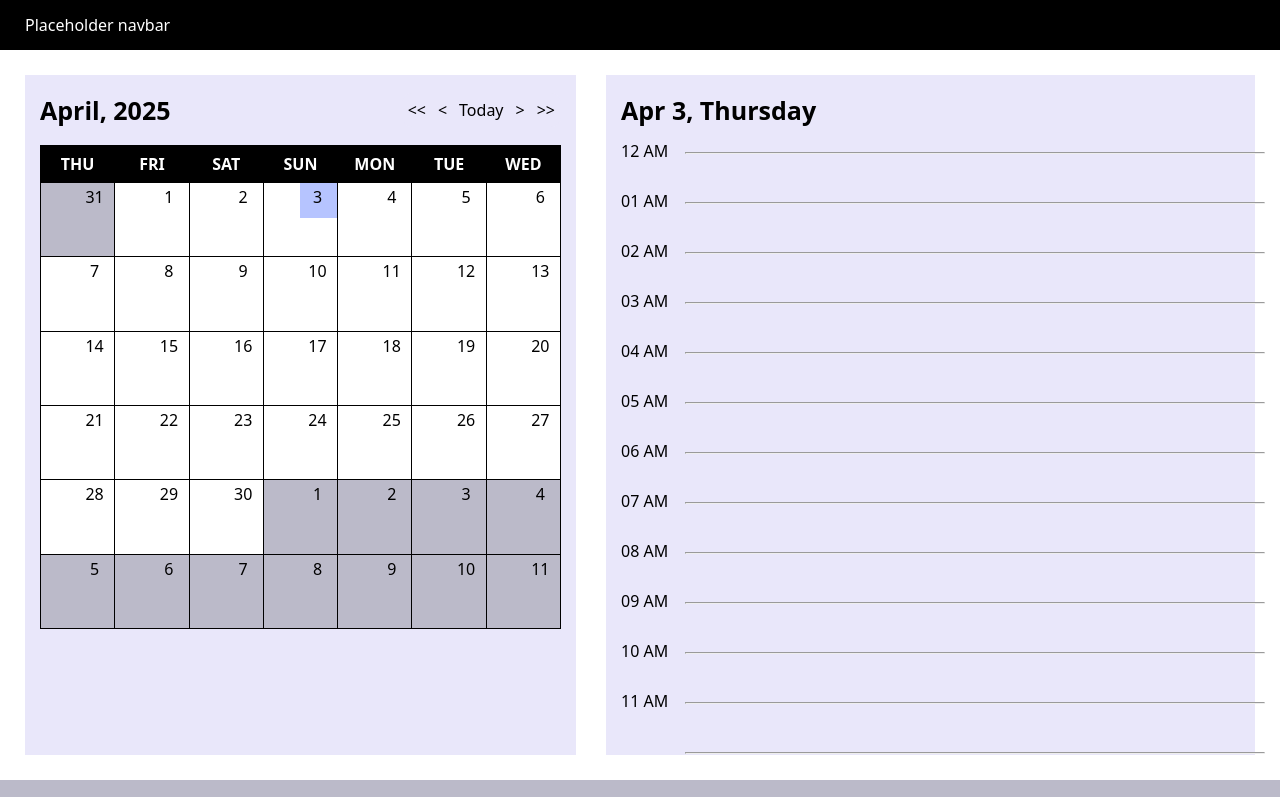
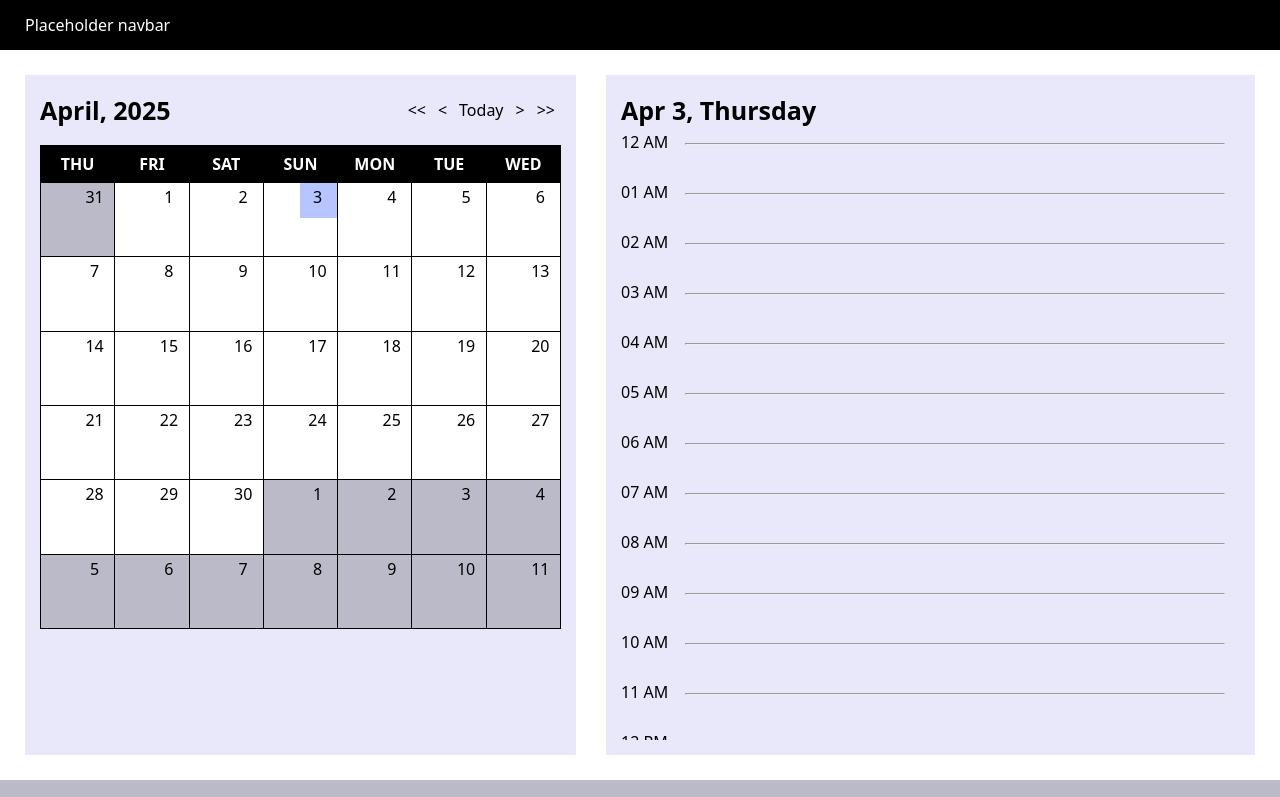
Before and after one commit to jubrito/planner-with-calendar, a React (Vite) app: page / in a window 1280 px wide. Shown: the top 797 px of the page. Built offline with nearby package versions, Linux system fonts and the light colour scheme.

Commit message:
update planner scss to match new version

```diff
--- a/src/features/Planner/_planner.module.scss
+++ b/src/features/Planner/_planner.module.scss
@@ -40,7 +40,6 @@
   }
 
   .plannerHours {
-    padding-top: 9px;
     display: flex;
     flex-direction: row;
     width: 100%;
@@ -48,38 +47,10 @@
     cursor: pointer;
     overflow-y: auto;
     overflow-x: hidden;
+    position: relative;
+
+    @include mixins.media-for-compact-calendar {
+      margin-bottom: variables.$inner-spacing;
+    }
   }
-
-  // .hoursOfTheDay {
-  //   position: relative;
-  //   .clickableHoursOfTheDay {
-  //     display: flex;
-  //     flex-direction: column;
-  //     min-height: min-content;
-  //     width: 100%;
-  //     height: variables.$hoursOfDaySliceSpacing;
-  //     background: transparent;
-  //     border-radius: 0;
-  //     padding: 0;
-  //     background-color: blue;
-  //   }
-  //   .hoursOfTheDayRow {
-  //     $color: variables.$black-color;
-  //     width: 100%;
-  //     display: flex;
-  //     align-items: center;
-  //     color: $color;
-
-  //     span.hoursOfTheDay {
-  //       min-width: max-content;
-  //     }
-
-  //     span.hoursOfTheDayLine {
-  //       width: calc(100% - 59px);
-  //       height: 1px;
-  //       background: $color;
-  //       margin-left: variables.$small-gap;
-  //     }
-  //   }
-  // }
 }
```
